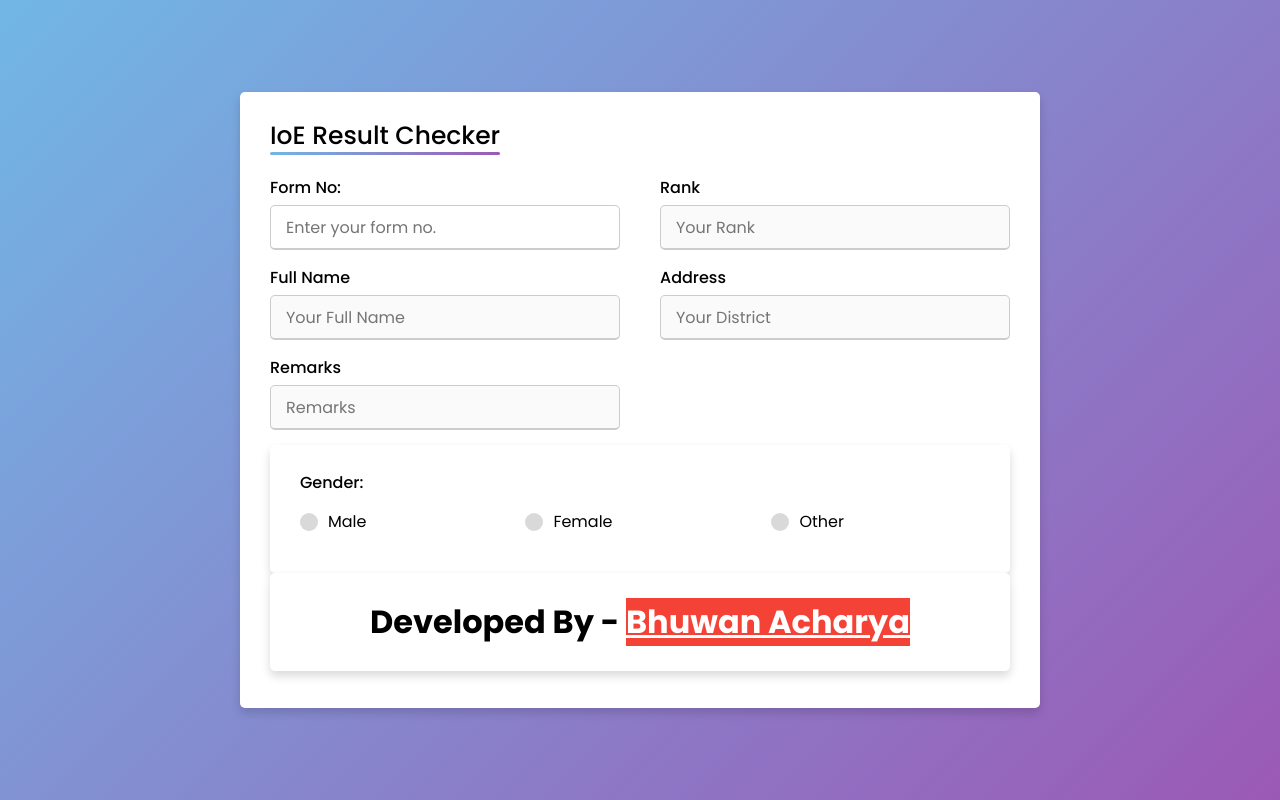
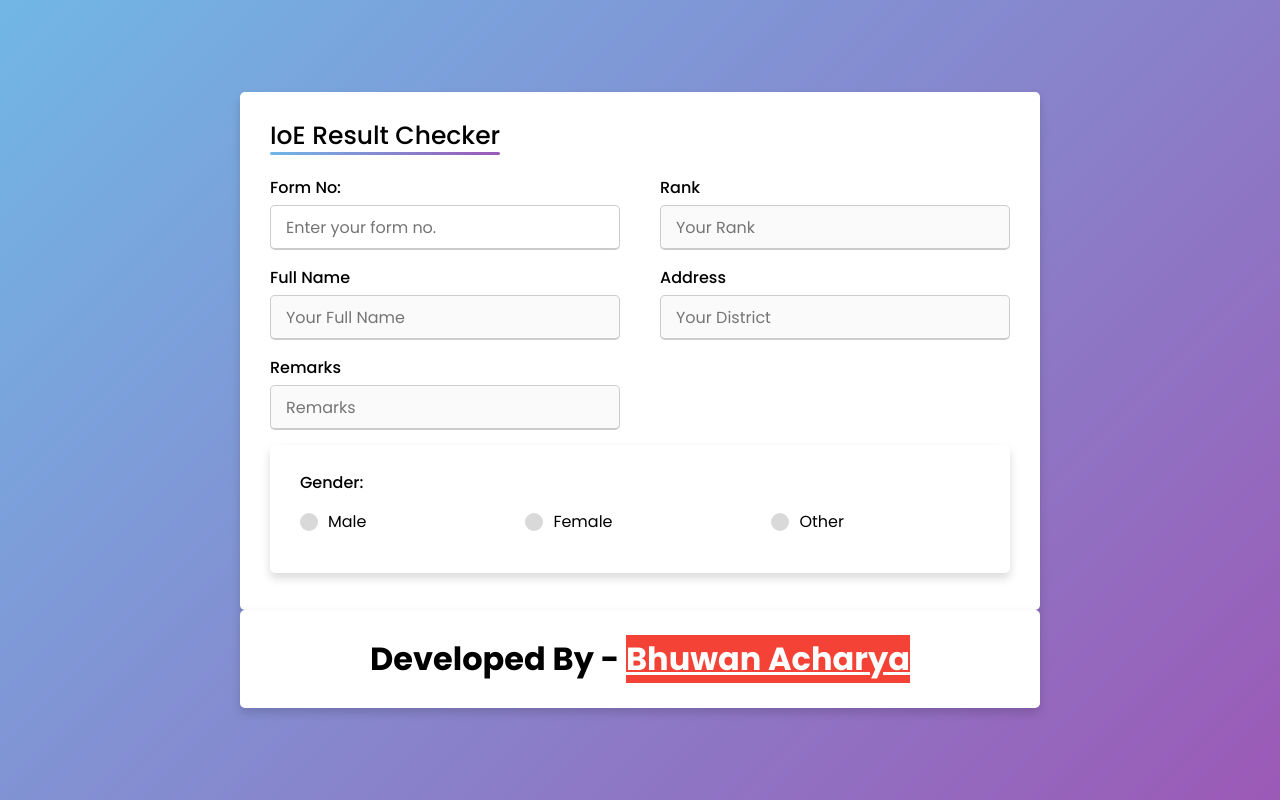
Before and after one commit to Bhuwan597/ioeresults, a React (Create React App) app in the folder ioe/: page / in a window 1280 px wide. Built offline with nearby package versions, Linux system fonts and the light colour scheme; no server answers.

Commit message:
Fourth Commit

```diff
--- a/ioe/src/components/Ioeform.js
+++ b/ioe/src/components/Ioeform.js
@@ -145,13 +145,13 @@ const Ioeform = () => {
                   </label>
                 </div>
               </div>
-              <div className="container">
-                <h1 className="h1">Developed By - <a target="_main" href="https://facebook.com/bhuwanacharya.998">Bhuwan Acharya</a></h1>
-              </div>
             </div>
           </form>
         </div>
       </div>
+      <div className="container">
+                <h1 className="h1">Developed By - <a target="_main" href="https://facebook.com/bhuwanacharya.998">Bhuwan Acharya</a></h1>
+              </div>
     </>
   );
 };
```
